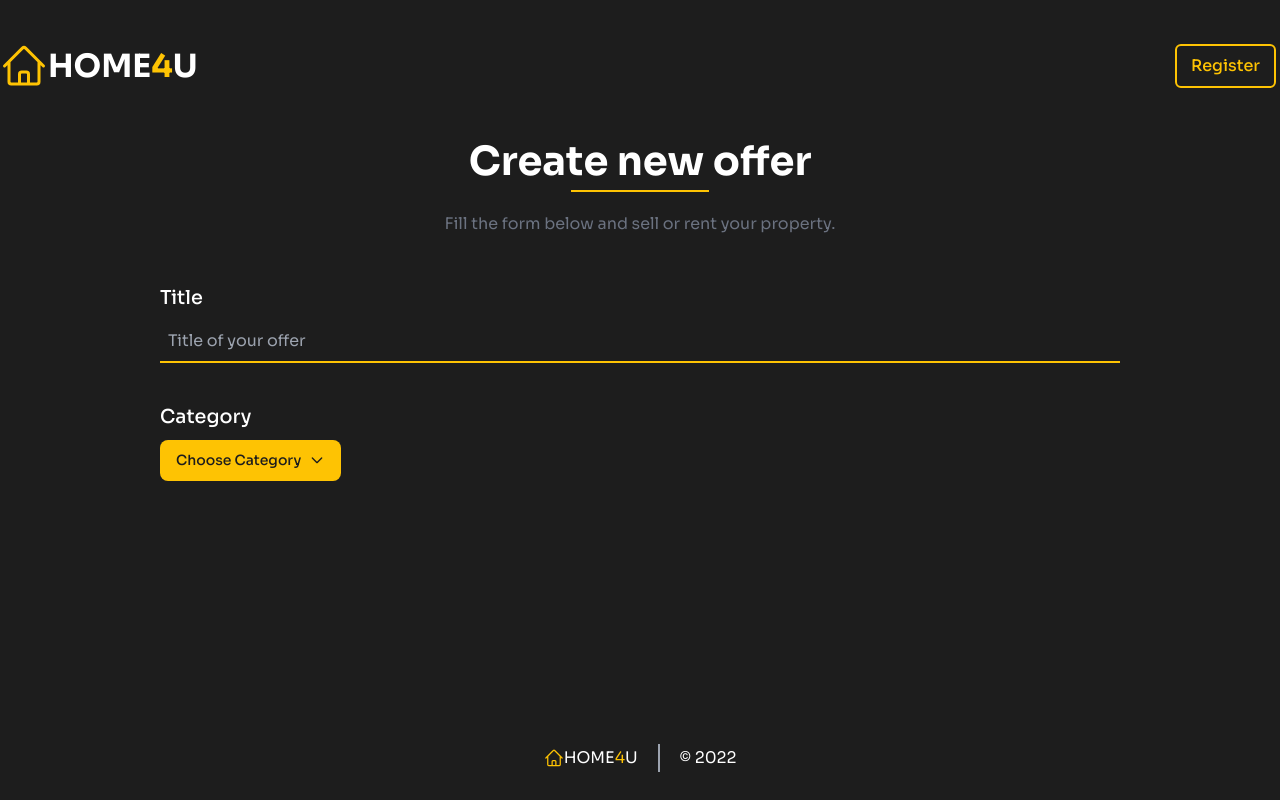
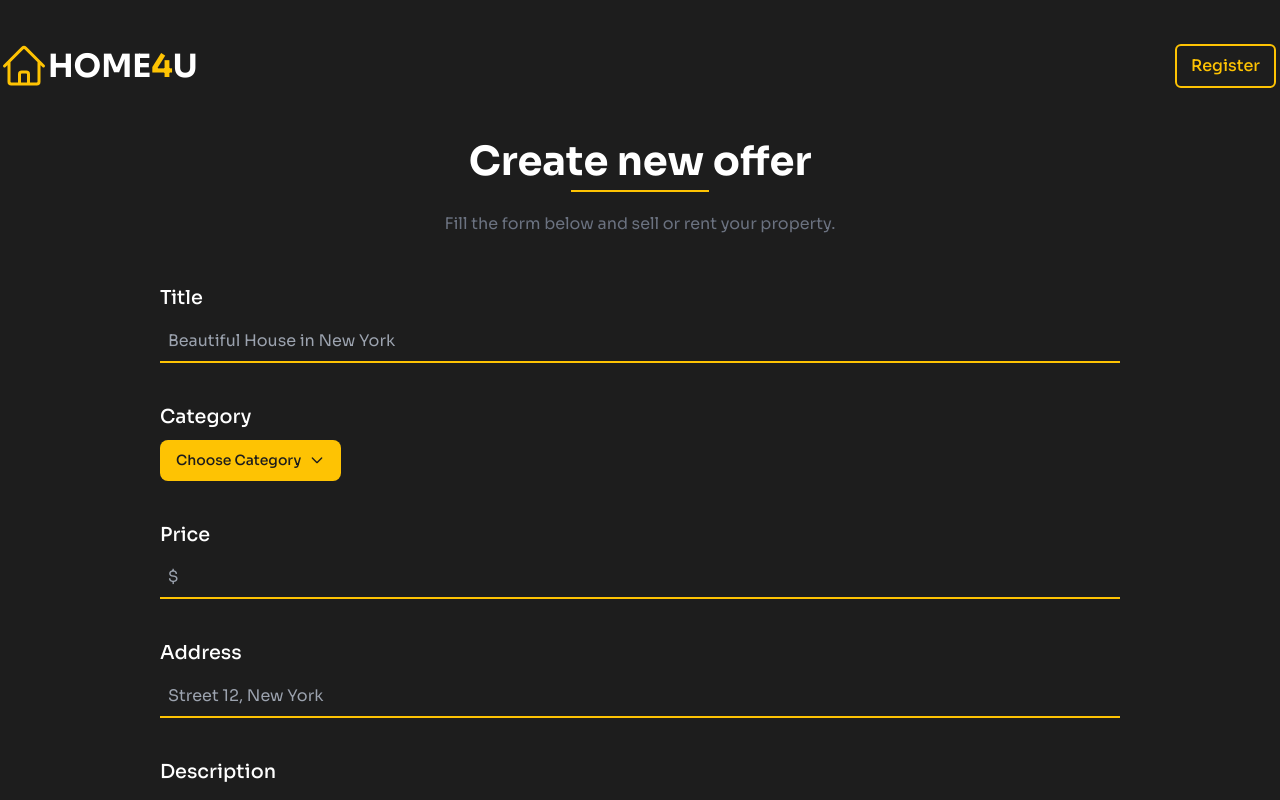
Before and after one commit to jjxmonster/real-estate-market, a Next.js app: page /offers/new in a window 1280 px wide. Shown: the top 800 px of the page. Built offline with nearby package versions, Linux system fonts and the light colour scheme.

Commit message:
Added fields to form, control fields with react-hook-form

```diff
--- a/components/Dropdown/Dropdown.tsx
+++ b/components/Dropdown/Dropdown.tsx
@@ -1,6 +1,7 @@
 import React, { useState } from "react";
 
 import { ApartmentCategory } from "../../types/common";
+import { ArrowDownIcon } from "../Icons/Icons";
 
 type ItemValue = string | null;
 
@@ -52,28 +53,14 @@ function Dropdown<T extends ItemValue>({
           type="button"
         >
           {displaySelectedValue}
-          <svg
-            className="ml-2 w-4 h-4"
-            aria-hidden="true"
-            fill="none"
-            stroke="currentColor"
-            viewBox="0 0 24 24"
-            xmlns="http://www.w3.org/2000/svg"
-          >
-            <path
-              stroke-linecap="round"
-              stroke-linejoin="round"
-              stroke-width="2"
-              d="M19 9l-7 7-7-7"
-            ></path>
-          </svg>
+          {ArrowDownIcon}
         </button>
 
         <div
           id="dropdown"
           className={`${
             showItems ? "opacity-1" : "opacity-0"
-          } z-10 w-44 bg-white rounded divide-y transition divide-gray-100 shadow dark:bg-gray-700`}
+          } z-10 w-44 bg-white absolute rounded divide-y transition divide-gray-100 shadow dark:bg-gray-700`}
         >
           <ul
             className="py-1 text-sm text-gray-700 dark:text-gray-200"
--- a/components/Icons/Icons.tsx
+++ b/components/Icons/Icons.tsx
@@ -53,3 +53,21 @@ export const CategoryIcon = (
     />
   </svg>
 );
+
+export const ArrowDownIcon = (
+  <svg
+    className="ml-2 w-4 h-4"
+    aria-hidden="true"
+    fill="none"
+    stroke="currentColor"
+    viewBox="0 0 24 24"
+    xmlns="http://www.w3.org/2000/svg"
+  >
+    <path
+      strokeLinecap="round"
+      strokeLinejoin="round"
+      strokeWidth="2"
+      d="M19 9l-7 7-7-7"
+    ></path>
+  </svg>
+);
--- a/components/InputComponent/InputComponent.tsx
+++ b/components/InputComponent/InputComponent.tsx
@@ -1,21 +1,38 @@
 import React, { FunctionComponent } from "react";
+import { UseFormRegisterReturn } from "react-hook-form";
 
 interface InputComponentProps {
   label: string;
   placeholder: string;
+  register: UseFormRegisterReturn<string>;
+  area?: boolean;
 }
+
+const inputStyles =
+  "p-2 mt-2 text-white w-full outline-none ring-0 bg-transparent transition border-b-2 border-yellow";
 
 const InputComponent: FunctionComponent<InputComponentProps> = ({
   label,
   placeholder,
+  register,
+  area = false,
 }) => {
   return (
     <div>
       <label className="text-white font-medium text-xl">{label}</label>
-      <input
-        placeholder={placeholder}
-        className="p-2 mt-2 text-white w-full outline-none ring-0 bg-transparent transition border-b-2 border-yellow"
-      />
+      {area ? (
+        <textarea
+          placeholder={placeholder}
+          {...register}
+          className={`${inputStyles} h-24`}
+        />
+      ) : (
+        <input
+          {...register}
+          placeholder={placeholder}
+          className={inputStyles}
+        />
+      )}
     </div>
   );
 };
--- a/components/LandingContainer/LandingContainer.tsx
+++ b/components/LandingContainer/LandingContainer.tsx
@@ -20,7 +20,7 @@ const LandingContainer: FunctionComponent = () => {
           height={1000}
         />
       </div>
-      <Button label="Let's go" onClick={() => push("/offers")} />
+      <Button label="Let's go" onClick={() => push("/offers/new")} />
     </section>
   );
 };
--- a/package.json
+++ b/package.json
@@ -19,6 +19,7 @@
     "next": "13.0.5",
     "react": "18.2.0",
     "react-dom": "18.2.0",
+    "react-hook-form": "^7.41.0",
     "recoil": "^0.7.6",
     "swr": "^1.3.0",
     "typescript": "4.9.3"
--- a/pages/offers/new/index.tsx
+++ b/pages/offers/new/index.tsx
@@ -1,4 +1,4 @@
-import React, { FunctionComponent } from "react";
+import React, { FunctionComponent, useEffect } from "react";
 import { useRecoilState } from "recoil";
 
 import Dropdown from "../../../components/Dropdown/Dropdown";
@@ -7,11 +7,41 @@ import PageHeader from "../../../components/PageHeader/PageHeader";
 
 import { offerFormState } from "../../../atoms/atoms";
 import { categoryDropdownItems } from "../../../utils";
-import { ApartmentCategory } from "../../../types/common";
+import { ApartmentCategory, OfferFormStateType } from "../../../types/common";
+import { Controller, useForm } from "react-hook-form";
 
 const NewOffer: FunctionComponent = () => {
-  const [offerFormStateValue, setOfferFormState] =
+  const [{ title, category, address, description, price }, setOfferFormState] =
     useRecoilState(offerFormState);
+  const { register, getValues, control, watch } = useForm<OfferFormStateType>({
+    defaultValues: {
+      title,
+      category,
+      address,
+      description,
+      price,
+    },
+  });
+
+  const titleFieldRegister = register("title");
+  const addressFieldRegister = register("address");
+  const descriptionFieldRegister = register("description");
+  const priceFieldRegister = register("price");
+
+  useEffect(() => {
+    return () => {
+      let updatedObject = {};
+      Object.entries(getValues()).map(value => {
+        updatedObject = { ...updatedObject, [String(value[0])]: value[1] };
+      });
+
+      setOfferFormState(prevState => ({
+        ...prevState,
+        ...updatedObject,
+      }));
+    };
+    // eslint-disable-next-line react-hooks/exhaustive-deps
+  }, []);
 
   return (
     <div className="flex flex-col items-center">
@@ -20,14 +50,41 @@ const NewOffer: FunctionComponent = () => {
         description="Fill the form below and sell or rent your property."
       />
       <div className="w-3/4 flex flex-col gap-10">
-        <InputComponent label="Title" placeholder="Title of your offer" />
-        <Dropdown
-          label="Category"
-          items={categoryDropdownItems}
-          value={offerFormStateValue.category}
-          onChange={(value: ApartmentCategory) =>
-            setOfferFormState(prevState => ({ ...prevState, category: value }))
-          }
+        <InputComponent
+          register={titleFieldRegister}
+          label="Title"
+          placeholder="Beautiful House in New York"
+        />
+        <Controller
+          name="category"
+          control={control}
+          render={({ field }) => {
+            const { value, onChange } = field;
+            return (
+              <Dropdown
+                label="Category"
+                items={categoryDropdownItems}
+                value={value}
+                onChange={(value: ApartmentCategory) => onChange(value)}
+              />
+            );
+          }}
+        />
+        <InputComponent
+          register={register("price")}
+          label="Price"
+          placeholder={`$ ${watch("category") === "rent" ? "/ month" : ""}`}
+        />
+        <InputComponent
+          register={addressFieldRegister}
+          label="Address"
+          placeholder="Street 12, New York"
+        />
+        <InputComponent
+          area
+          register={descriptionFieldRegister}
+          label="Description"
+          placeholder="Tell us something more about property that you offer"
         />
       </div>
     </div>
--- a/types/common.ts
+++ b/types/common.ts
@@ -19,5 +19,8 @@ export type ApartmentCategory = "rent" | "sell" | null;
 
 export type OfferFormStateType = {
   title: string;
+  address: string;
+  price: number;
+  description: string;
   category: ApartmentCategory;
 };
```
Also changed, not shown: 1 other file (tests, documents, lock files or other folders).
